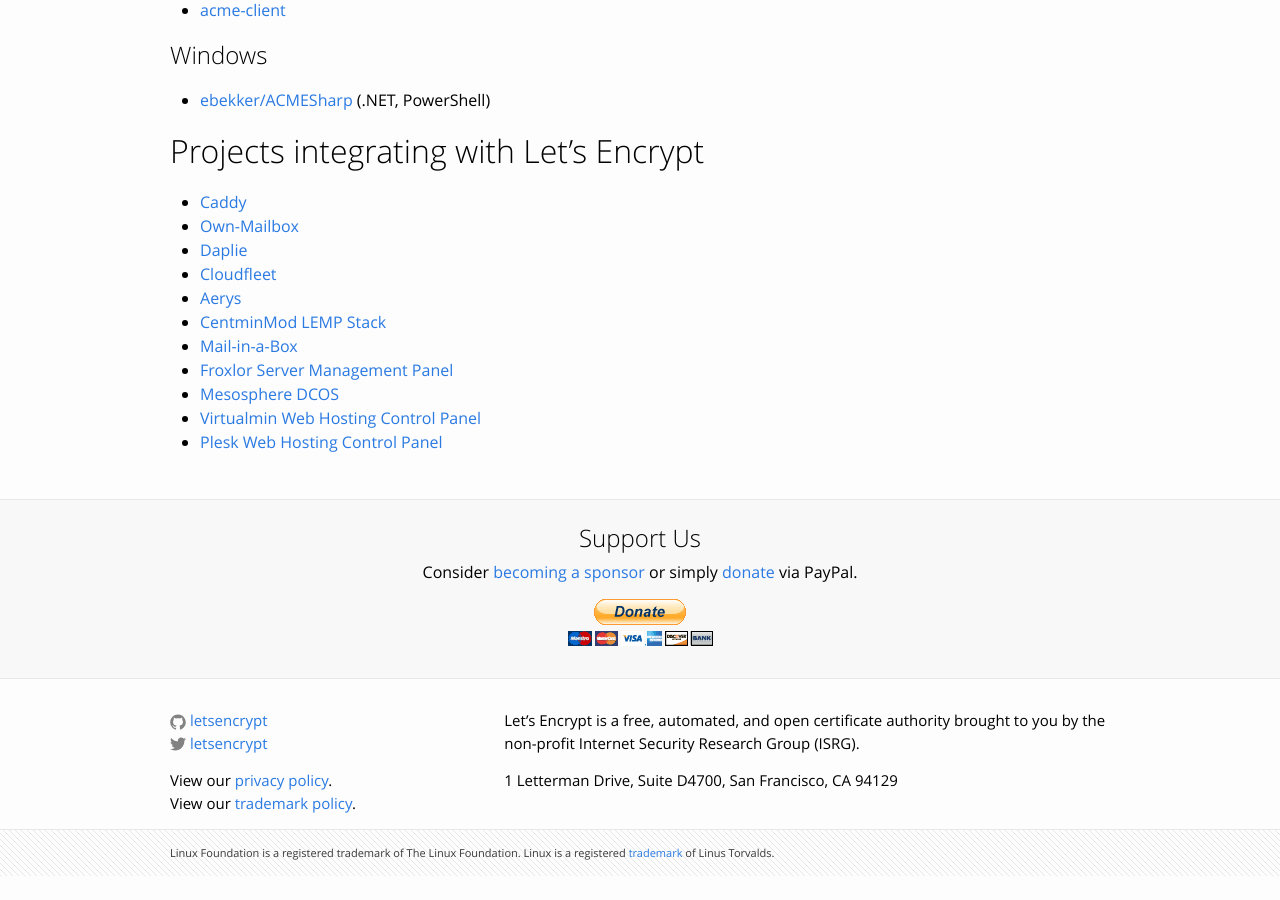
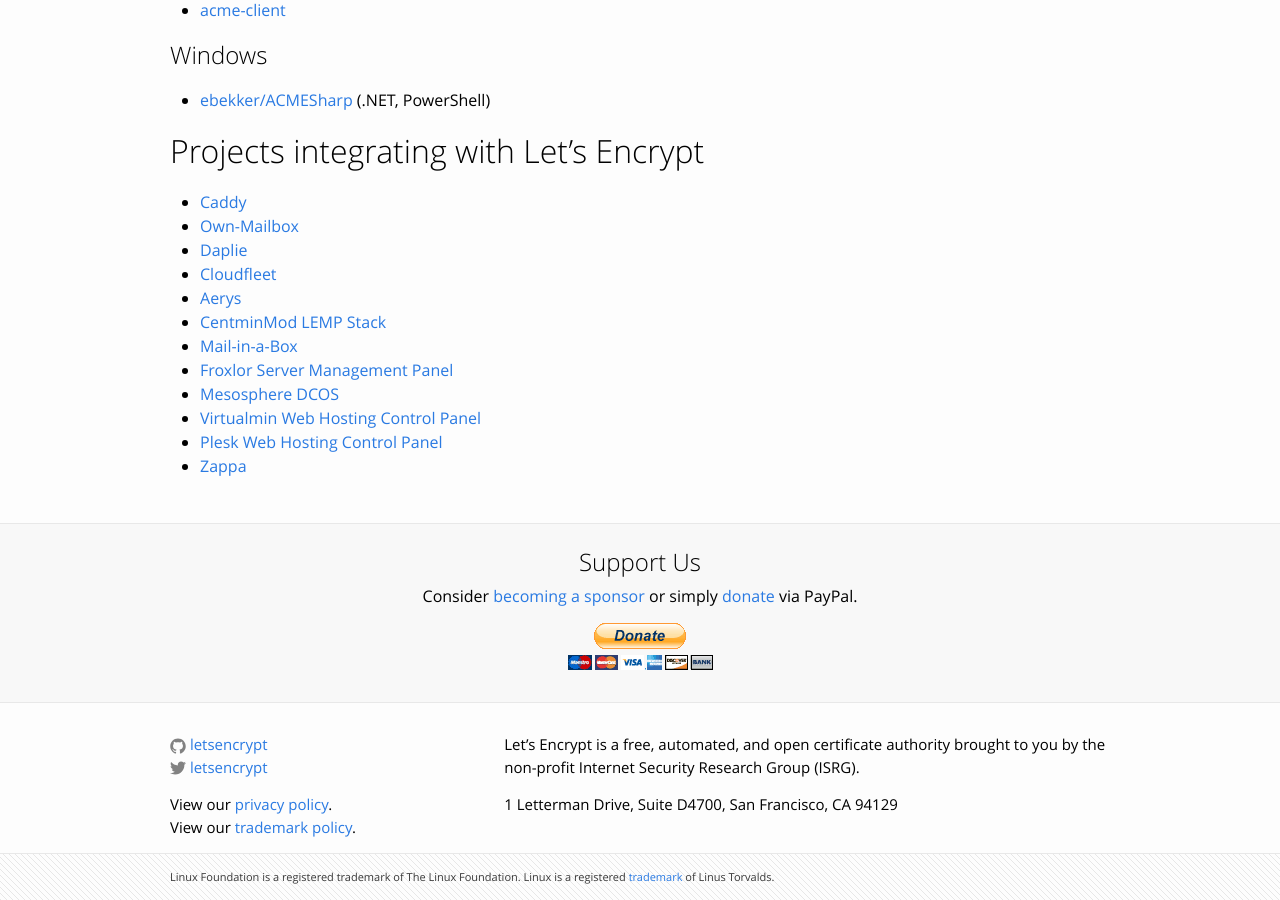
Before and after one commit to snowman1120/website, a Jekyll site: the page built from docs/client-options.md, in a window 1280 px wide and 900 px high, scrolled down 3327 px. Built offline with Jekyll 4.4.1, drawn with Linux system fonts in a browser that asks for light colours; before the commit the page ends 4203 px from its top, so only the background shows below that.

Commit message:
Adds Zappa to the list of projects integrating with LetsEncrypt (#66)

```diff
--- a/docs/client-options.md
+++ b/docs/client-options.md
@@ -158,3 +158,4 @@ If certbot does not meet your needs, or you’d simply like to try something els
 - [Mesosphere DCOS](https://mesosphere.com/blog/2016/04/06/lets-encrypt-dcos/)
 - [Virtualmin Web Hosting Control Panel](https://www.virtualmin.com/)
 - [Plesk Web Hosting Control Panel](https://www.plesk.com/)
+- [Zappa](https://github.com/Miserlou/Zappa#lets-encrypt-ssl-domain-certification-and-installation)
```
